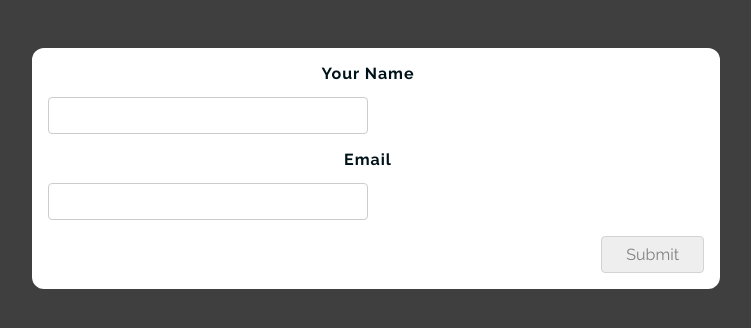
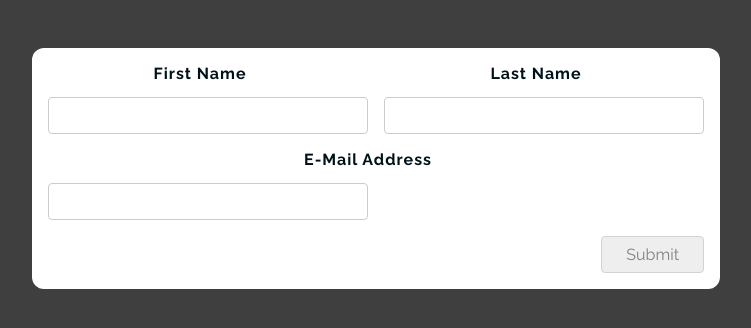
Before and after one commit to enes-erenn/React-Workplace, a React (Create React App) app: page /formapp in a window 1280 px wide. Shown: the top 328 px of the page, without its empty margins (264-1015 px from the left). Built offline with nearby package versions, Linux system fonts and the light colour scheme.

Commit message:
Custom Input Hook Implemeted along all form.

```diff
--- a/src/components/FormApp/Form/BasicForm.js
+++ b/src/components/FormApp/Form/BasicForm.js
@@ -1,24 +1,101 @@
-import styles from "./FormApp.module.css";
+import styles from "./BasicForm.module.css";
+import useInput from "../../../hooks/use-input.js";
 
 const BasicForm = (props) => {
+  const {
+    value: firstNameValue,
+    isValid: firstNameIsValid,
+    hasError: firstNameHasError,
+    valueChangeHandler: firstNameChangeHandler,
+    inputBlurHandler: firstNameBlurHandler,
+    reset: resetFirstName,
+  } = useInput((value) => value.trim() !== "");
+  const {
+    value: lastNameValue,
+    isValid: lastNameIsValid,
+    hasError: lastNameHasError,
+    valueChangeHandler: lastNameChangeHandler,
+    inputBlurHandler: lastNameBlurHandler,
+    reset: resetLastName,
+  } = useInput((value) => value.trim() !== "");
+  const {
+    value: emailValue,
+    isValid: emailIsValid,
+    hasError: emailHasError,
+    valueChangeHandler: emailChangeHandler,
+    inputBlurHandler: emailBlurHandler,
+    reset: resetEmail,
+  } = useInput((value) => value.includes("@"));
+
+  const firstNameStyles = firstNameHasError
+    ? `${styles["form-control"]} ${styles.invalid}`
+    : styles["form-control"];
+  const lastNameStyles = lastNameHasError
+    ? `${styles["form-control"]} ${styles.invalid}`
+    : styles["form-control"];
+  const emailStyles = emailHasError
+    ? `${styles["form-control"]} ${styles.invalid}`
+    : styles["form-control"];
+
+  let formIsValid = false;
+
+  if (firstNameIsValid && lastNameIsValid && emailIsValid) {
+    formIsValid = true;
+  }
+
+  const submitHandler = (e) => {
+    e.preventDefault();
+    if (!formIsValid) {
+      return;
+    }
+    console.log(`${firstNameValue} ${lastNameValue} ${emailValue}`);
+    resetFirstName();
+    resetLastName();
+    resetEmail();
+  };
   return (
-    <form>
+    <form onSubmit={submitHandler}>
       <div className={styles["control-group"]}>
-        <div className={styles["form-control"]}>
+        <div className={firstNameStyles}>
           <label htmlFor="name">First Name</label>
-          <input type="text" id="name" />
+          <input
+            type="text"
+            id="name"
+            value={firstNameValue}
+            onChange={firstNameChangeHandler}
+            onBlur={firstNameBlurHandler}
+          />
+          {firstNameHasError && (
+            <p className={styles["error-text"]}>Invalid First Name</p>
+          )}
         </div>
-        <div className={styles["form-control"]}>
+        <div className={lastNameStyles}>
           <label htmlFor="name">Last Name</label>
-          <input type="text" id="name" />
+          <input
+            type="text"
+            id="name"
+            value={lastNameValue}
+            onChange={lastNameChangeHandler}
+            onBlur={lastNameBlurHandler}
+          />
+          {lastNameHasError && (
+            <p className={styles["error-text"]}>Invalid Last Name</p>
+          )}
         </div>
       </div>
-      <div className={styles["form-control"]}>
+      <div className={emailStyles}>
         <label htmlFor="name">E-Mail Address</label>
-        <input type="text" id="name" />
+        <input
+          type="text"
+          id="name"
+          value={emailValue}
+          onChange={emailChangeHandler}
+          onBlur={emailBlurHandler}
+        />
+        {emailHasError && <p className={styles["error-text"]}>Invalid Email</p>}
       </div>
       <div className={styles["form-actions"]}>
-        <button>Submit</button>
+        <button disabled={!formIsValid}>Submit</button>
       </div>
     </form>
   );
--- a/src/components/FormApp/Form/BasicForm.module.css
+++ b/src/components/FormApp/Form/BasicForm.module.css
@@ -8,3 +8,78 @@
   min-width: 15rem;
   flex: 1;
 }
+.form-control {
+  margin-bottom: 1rem;
+}
+
+.form-control input,
+.form-control label {
+  display: block;
+}
+
+.form-control label {
+  font-weight: bold;
+  margin-bottom: 0.5rem;
+}
+
+.form-control input,
+.form-control select {
+  font: inherit;
+  padding: 0.5rem;
+  border-radius: 4px;
+  border: 1px solid #ccc;
+  width: 20rem;
+  max-width: 100%;
+}
+
+.form-control input:focus {
+  outline: none;
+  border-color: #240370;
+  background-color: #e0d4fd;
+}
+
+button {
+  font: inherit;
+  background-color: #240370;
+  color: white;
+  border: 1px solid #240370;
+  padding: 0.5rem 1.5rem;
+  border-radius: 4px;
+  cursor: pointer;
+}
+
+button:hover,
+button:active {
+  background-color: #33059e;
+  border-color: #33059e;
+}
+
+.form-actions {
+  text-align: right;
+}
+
+.form-actions button {
+  margin-left: 1rem;
+}
+.error-text {
+  color: #b40e0e;
+}
+
+.invalid input {
+  border: 1px solid #b40e0e;
+  background-color: #fddddd;
+}
+
+.invalid input:focus {
+  border-color: #ff8800;
+  background-color: #fbe8d2;
+}
+
+button:disabled,
+button:disabled:hover,
+button:disabled:active {
+  background-color: #eee;
+  color: gray;
+  border-color: lightgray;
+  cursor: not-allowed;
+}
--- a/src/components/FormApp/Form/SimpleInput.js
+++ /dev/null
@@ -1,81 +0,0 @@
-import styles from "./SimpleInput.module.css";
-import useInput from "../../../hooks/use-input.js";
-
-const SimpleInput = (props) => {
-  const {
-    value: enteredName,
-    isValid: enteredNameIsValid,
-    hasError: nameInputHasError,
-    valueChangeHandler: nameChangeHandler,
-    inputBlurHandler: nameBlurHandler,
-    reset: resetNameInput,
-  } = useInput((value) => value.trim() !== "");
-
-  const {
-    value: enteredEmail,
-    isValid: enteredEmailIsValid,
-    hasError: emailInputHasError,
-    valueChangeHander: emailChangeHandler,
-    inputBlurHandler: emailBlurHandler,
-    reset: resetEmailInput,
-  } = useInput((value) => value.includes("@"));
-
-  let formIsValid = false;
-
-  if (enteredNameIsValid && enteredEmailIsValid) {
-    formIsValid = true;
-  }
-
-  const formSubmitHandler = (e) => {
-    e.preventDefault();
-    if (enteredNameIsValid) {
-      resetNameInput();
-      resetEmailInput();
-    } else {
-      return;
-    }
-  };
-
-  const nameInputClasses = nameInputHasError
-    ? `${styles["form-control"]} ${styles.invalid}`
-    : styles["form-control"];
-
-  const emailInputClasses = emailInputHasError
-    ? `${styles["form-control"]} ${styles.invalid}`
-    : styles["form-control"];
-  return (
-    <form onSubmit={formSubmitHandler}>
-      <div className={nameInputClasses}>
-        <label htmlFor="name">Your Name</label>
-        <input
-          type="text"
-          id="name"
-          onChange={nameChangeHandler}
-          onBlur={nameBlurHandler}
-          value={enteredName}
-        />
-        {nameInputHasError && (
-          <p className={styles["error-text"]}>Name is not valid.</p>
-        )}
-      </div>
-      <div className={emailInputClasses}>
-        <label htmlFor="email">Email</label>
-        <input
-          type="email"
-          id="email"
-          onChange={emailChangeHandler}
-          onBlur={emailBlurHandler}
-          value={enteredEmail}
-        />
-        {emailInputHasError && (
-          <p className={styles["error-text"]}>Email is not valid.</p>
-        )}
-      </div>
-      <div className={styles["form-actions"]}>
-        <button disabled={!formIsValid}>Submit</button>
-      </div>
-    </form>
-  );
-};
-
-export default SimpleInput;
--- a/src/components/FormApp/Form/SimpleInput.module.css
+++ /dev/null
@@ -1,75 +0,0 @@
-.form-control {
-  margin-bottom: 1rem;
-}
-
-.form-control input,
-.form-control label {
-  display: block;
-}
-
-.form-control label {
-  font-weight: bold;
-  margin-bottom: 0.5rem;
-}
-
-.form-control input,
-.form-control select {
-  font: inherit;
-  padding: 0.5rem;
-  border-radius: 4px;
-  border: 1px solid #ccc;
-  width: 20rem;
-  max-width: 100%;
-}
-
-.form-control input:focus {
-  outline: none;
-  border-color: #240370;
-  background-color: #e0d4fd;
-}
-
-button {
-  font: inherit;
-  background-color: #240370;
-  color: white;
-  border: 1px solid #240370;
-  padding: 0.5rem 1.5rem;
-  border-radius: 4px;
-  cursor: pointer;
-}
-
-button:hover,
-button:active {
-  background-color: #33059e;
-  border-color: #33059e;
-}
-
-.form-actions {
-  text-align: right;
-}
-
-.form-actions button {
-  margin-left: 1rem;
-}
-.error-text {
-  color: #b40e0e;
-}
-
-.invalid input {
-  border: 1px solid #b40e0e;
-  background-color: #fddddd;
-}
-
-.invalid input:focus {
-  border-color: #ff8800;
-  background-color: #fbe8d2;
-}
-
-button:disabled,
-button:disabled:hover,
-button:disabled:active {
-  background-color: #eee;
-  color: gray;
-  border-color: lightgray;
-  cursor: not-allowed;
-}
--- a/src/components/FormApp/FormApp.js
+++ b/src/components/FormApp/FormApp.js
@@ -1,10 +1,10 @@
-import SimpleInput from "./Form/SimpleInput";
+import BasicForm from "./Form/BasicForm.js";
 import styles from "./FormApp.module.css";
 
 function App() {
   return (
     <div className={styles.app}>
-      <SimpleInput />
+      <BasicForm />
     </div>
   );
 }
--- a/src/hooks/use-input.js
+++ b/src/hooks/use-input.js
@@ -16,7 +16,7 @@ const useInput = (validation) => {
   };
   const reset = () => {
     setEnteredValue("");
-    setIsTouched(true);
+    setIsTouched(false);
   };
   return {
     value: enteredValue,
```
